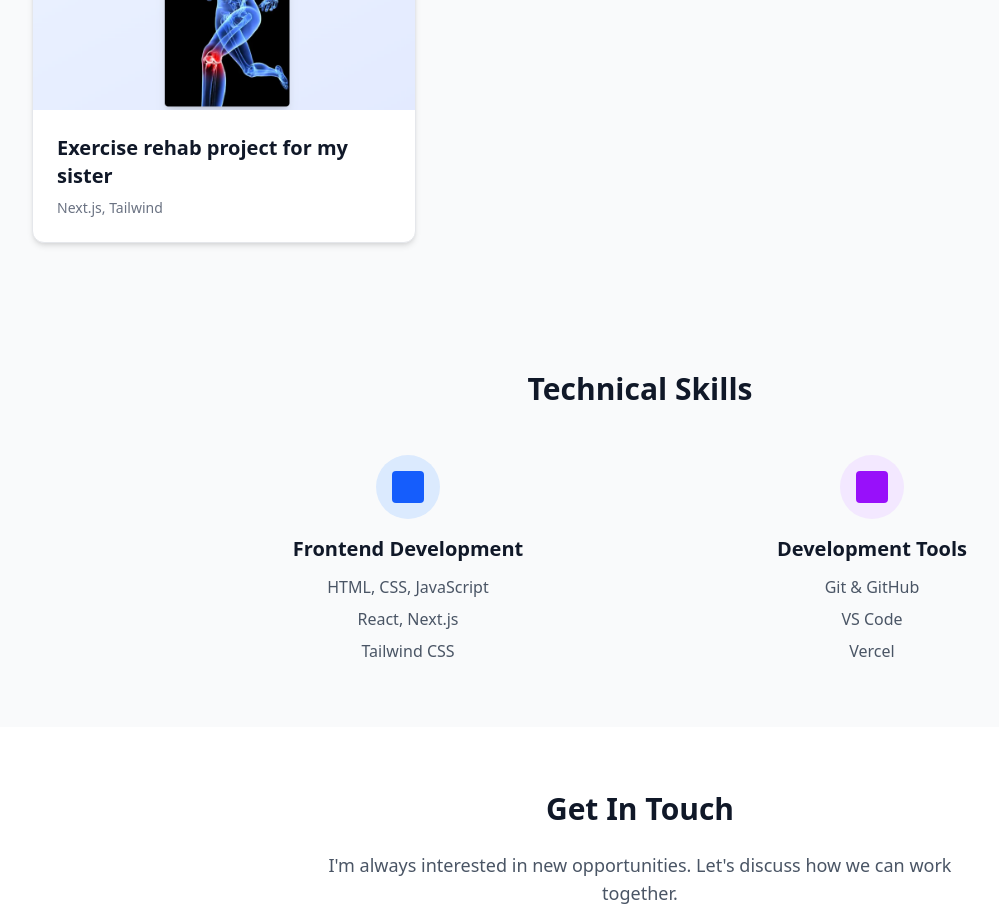
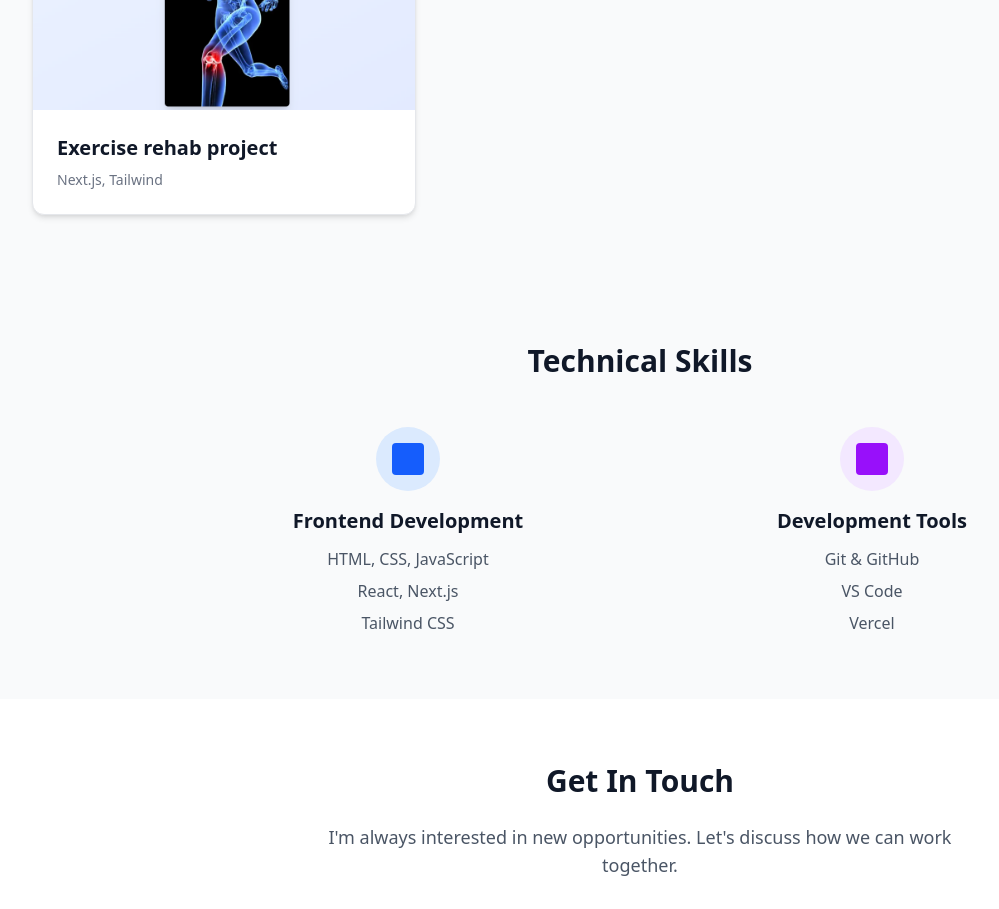
Before and after one commit to jacam666/portfolio, a Next.js app: page / in a window 1280 px wide. Shown: the part 1920-2829 px from the top of the page, without its empty margins (0-999 px from the left). Built offline with nearby package versions, Linux system fonts and the light colour scheme.

Commit message:
changed project title

```diff
--- a/src/app/page.tsx
+++ b/src/app/page.tsx
@@ -192,7 +192,7 @@ export default function Home() {
           { src: "/images/fosters.png", title: "Fosters and Sons", url: "https://fosters-sons.vercel.app/", tech: "Next.js, React" },
           // { src: "/images/uksnc.png", title: "UKSNC Supplements", url: "https://snc-supps.vercel.app/", tech: "Next.js, React, Tailwind" },
           { src: "/images/Funko.png", title: "Funko Collection project for my daughter", url: "https://caids-funko-pops.vercel.app/", tech: "Next.js, Tailwind" },
-          { src: "/images/rehab-image.png", title: "Exercise rehab project for my sister", url: "https://pens-rehab-exercises.vercel.app/", tech: "Next.js, Tailwind" },
+          { src: "/images/rehab-image.png", title: "Exercise rehab project", url: "https://pens-rehab-exercises.vercel.app/", tech: "Next.js, Tailwind" },
         ].map((project, index) => (
           <a
             key={index}
```
